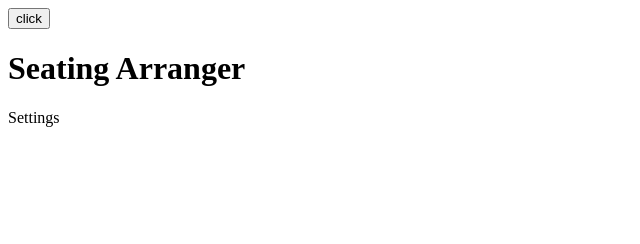
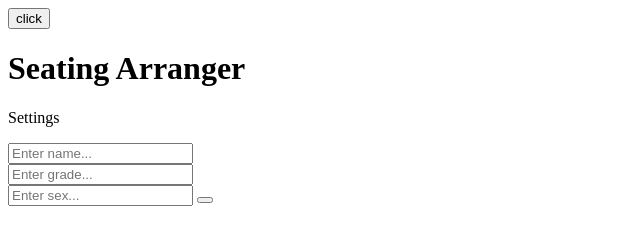
Before and after one commit to Browhatyoudoin/Just-take-a-seat--I-got-this, a plain HTML site: page index.html in a window 1280 px wide. Shown: the whole page, without its empty margins (0-640 px from the left). Drawn offline with Linux system fonts and the light colour scheme.

```diff
--- a/index.html
+++ b/index.html
@@ -11,6 +11,17 @@
   <body>
     <h1>Seating Arranger</h1>
     <p>Settings</p>
+    <div id="studentList"></div>
 
+    <div class="topnav">
+      <input type="text" id="nameIn" placeholder="Enter name..." />
+      <br /><input
+        type="text"
+        id="gradeIn"
+        placeholder="Enter grade..."
+      /><br />
+      <input type="text" id="genderIn" placeholder="Enter sex..." />
+      <button></button>
+    </div>
   </body>
 </html>
--- a/students.json
+++ b/students.json
@@ -1,4 +1,3 @@
-
 
 
     {"msChoi":
```
